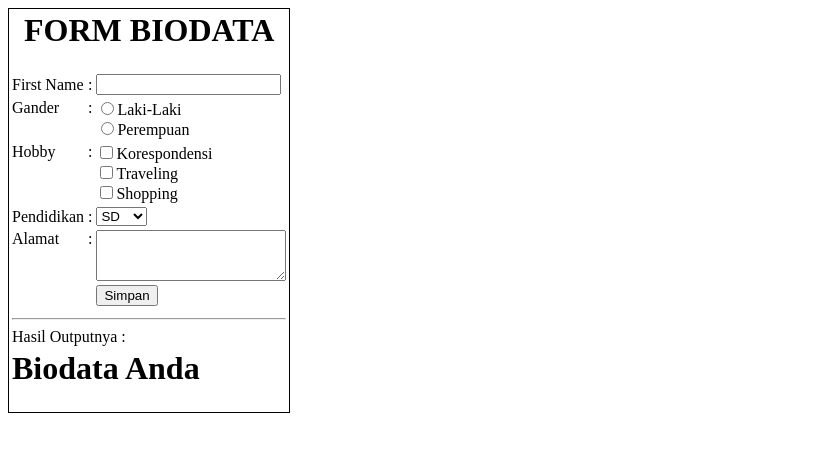
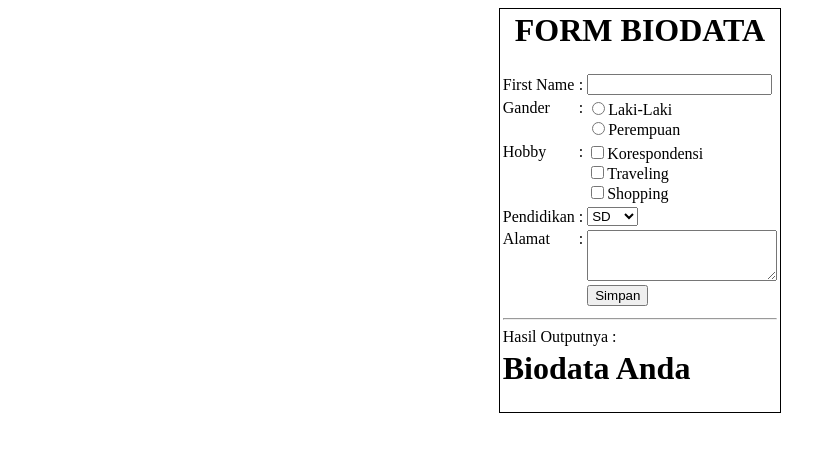
Before and after one commit to alilarangan/web_lanjut, a PHP site: page /tugas1.php in a window 1280 px wide. Shown: the top 452 px of the page, without its empty margins (0-836 px from the left). Run offline with PHP 8.4, Linux system fonts and the light colour scheme.

Commit message:
Update tugas 1

```diff
--- a/pertemuan6/tugas1.php
+++ b/pertemuan6/tugas1.php
@@ -4,7 +4,7 @@
 </header>
 <body>
 	<FORM action="#" method="POST">
-	<table style="border: 1px solid black;">
+	<table style="border: 1px solid black; margin-left:auto;margin-right:auto">
 		<tr>
 			<td colspan="3"><h1 style="text-align: center;"> FORM BIODATA</h1></td>
 		</tr>
```
